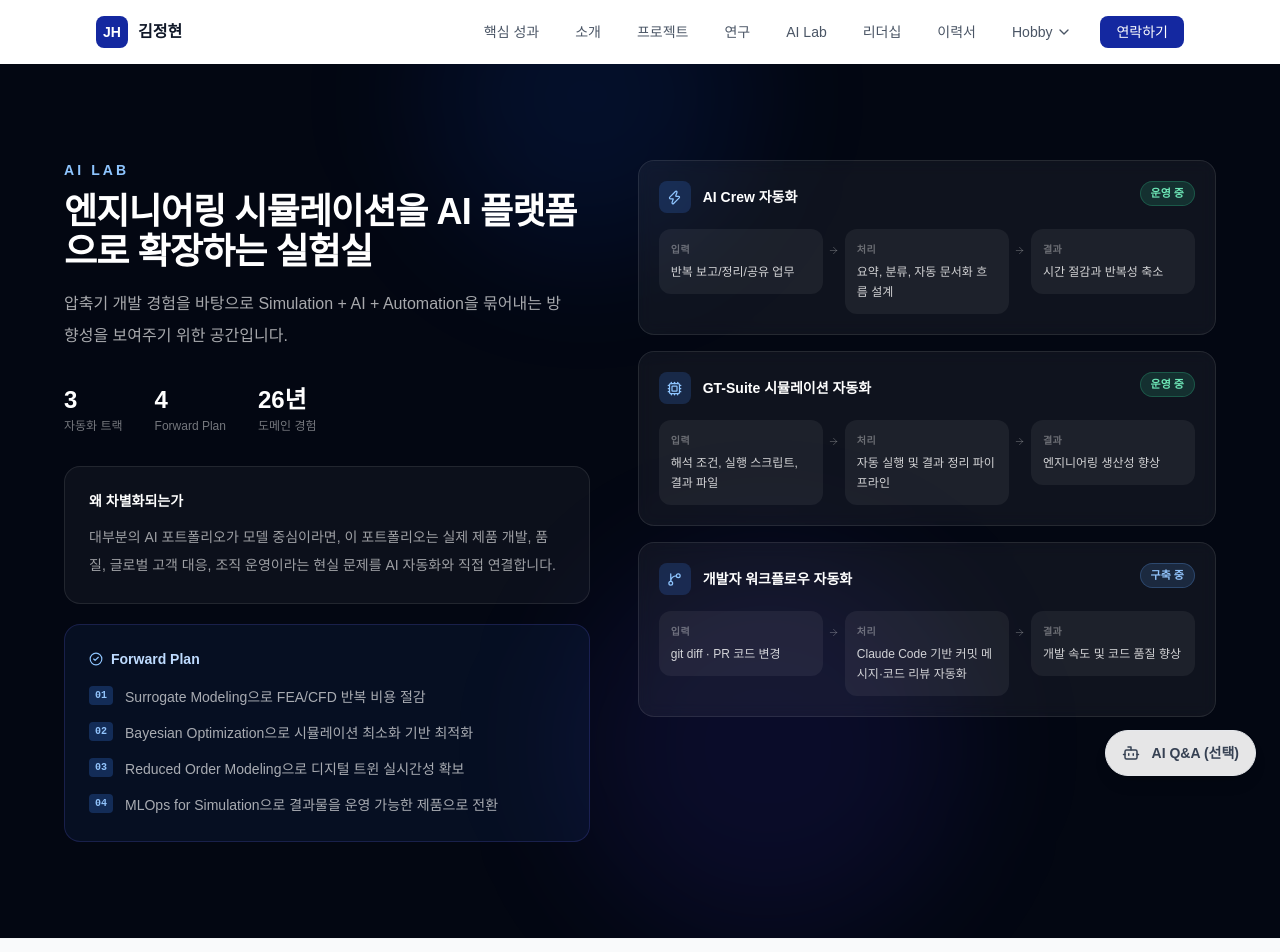
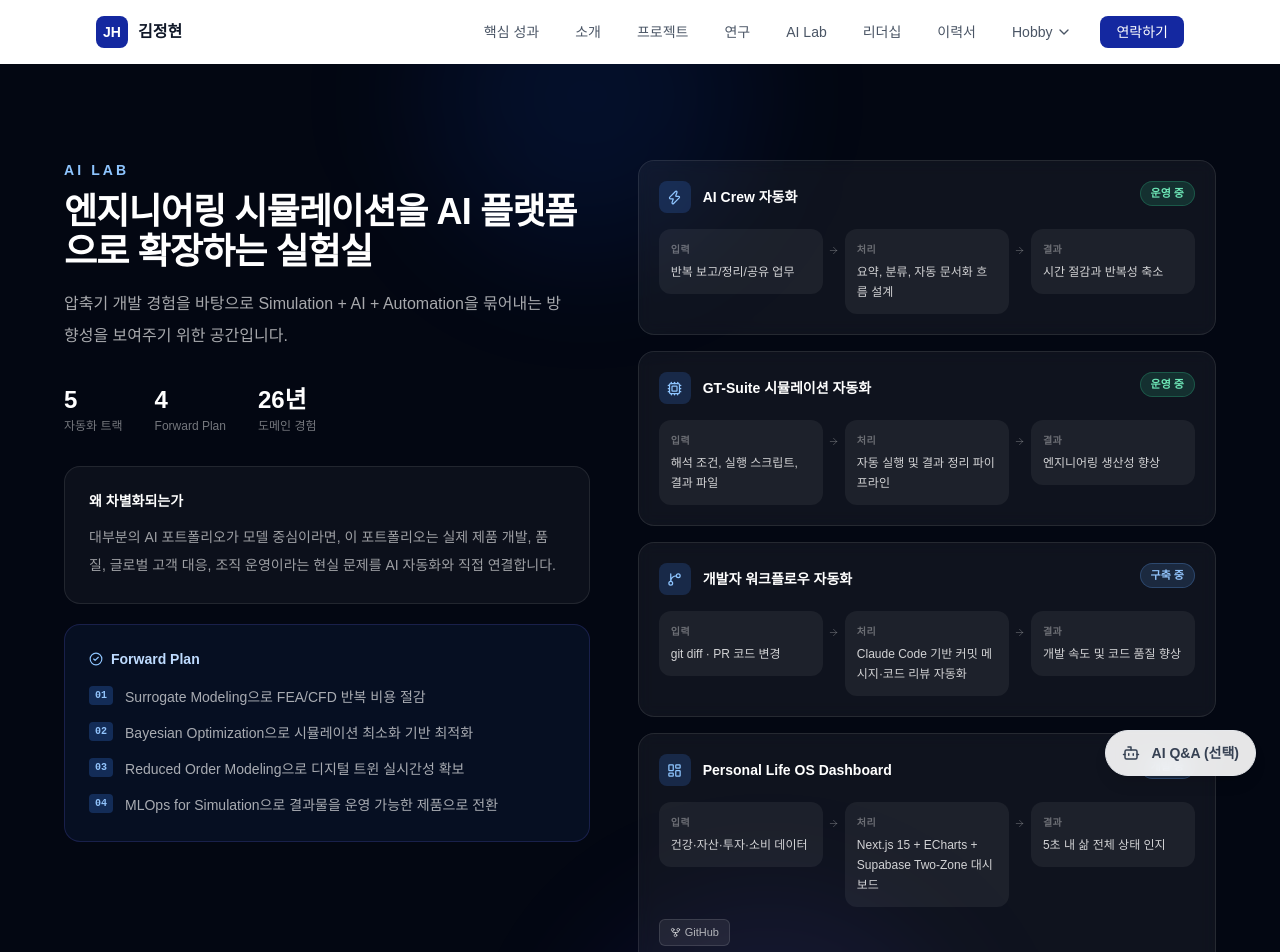
Before and after one commit to jh104kim/jh104kim.github.io, a Next.js app: page /ai-lab in a window 1280 px wide. Shown: the top 952 px of the page. Built offline with nearby package versions, Linux system fonts and the light colour scheme.

Commit message:
feat: add Life OS and pension projects

```diff
--- a/src/components/sections/AiLab.tsx
+++ b/src/components/sections/AiLab.tsx
@@ -1,7 +1,7 @@
 "use client";
 
 import SectionWrapper from "@/components/ui/SectionWrapper";
-import { Zap, Cpu, GitBranch, ArrowRight, CheckCircle2 } from "lucide-react";
+import { Zap, Cpu, GitBranch, LayoutDashboard, PieChart, ArrowRight, CheckCircle2, GitFork, ExternalLink } from "lucide-react";
 
 // ── 데이터 ─────────────────────────────────────────────────────────────────
 
@@ -12,8 +12,9 @@ type Track = {
   process: string;
   output: string;
   tag: string;
-  /** 뱃지 스타일: Tailwind 동적 클래스 대신 inline style로 처리(JIT 스캔 누락 방지) */
   tagStyle: React.CSSProperties;
+  githubUrl?: string;
+  demoUrl?: string;
 };
 
 const currentTracks: Track[] = [
@@ -56,6 +57,34 @@ const currentTracks: Track[] = [
       border: "1px solid rgba(96,165,250,0.25)",
     },
   },
+  {
+    Icon: LayoutDashboard,
+    title: "Personal Life OS Dashboard",
+    input: "건강·자산·투자·소비 데이터",
+    process: "Next.js 15 + ECharts + Supabase Two-Zone 대시보드",
+    output: "5초 내 삶 전체 상태 인지",
+    tag: "개발 중",
+    tagStyle: {
+      background: "rgba(96,165,250,0.15)",
+      color: "rgb(147,197,253)",
+      border: "1px solid rgba(96,165,250,0.25)",
+    },
+    githubUrl: "https://github.com/jh104kim/dashboard-junghyoun",
+  },
+  {
+    Icon: PieChart,
+    title: "은퇴 연금 분석 웹앱",
+    input: "9개 연금 상품 수령 데이터",
+    process: "4개 절세 시나리오 비교 + 건보료 시뮬레이터",
+    output: "세후 실수령액 최적화 전략",
+    tag: "MVP 완성",
+    tagStyle: {
+      background: "rgba(52,211,153,0.15)",
+      color: "rgb(110,231,183)",
+      border: "1px solid rgba(52,211,153,0.25)",
+    },
+    githubUrl: "https://github.com/jh104kim/pension-private-after-retirements",
+  },
 ];
 
 const roadmap = [
@@ -66,13 +95,12 @@ const roadmap = [
 ];
 
 const metrics = [
-  { v: "3", l: "자동화 트랙" },
+  { v: "5", l: "자동화 트랙" },
   { v: "4", l: "Forward Plan" },
   { v: "26년", l: "도메인 경험" },
 ];
 
 // ── 재사용 인라인 스타일 상수 ─────────────────────────────────────────────
-// bg-white/[0.xx] 소수점 임의값은 Tailwind v4 JIT에서 스캔 누락 가능 → 모두 inline style 대체
 
 const CARD_STYLE: React.CSSProperties = {
   background: "rgba(255,255,255,0.05)",
@@ -123,14 +151,25 @@ const STEP_BADGE_STYLE: React.CSSProperties = {
   marginTop: "1px",
 };
 
+const LINK_BTN_STYLE: React.CSSProperties = {
+  display: "inline-flex",
+  alignItems: "center",
+  gap: "4px",
+  padding: "3px 10px",
+  borderRadius: "6px",
+  fontSize: "11px",
+  fontWeight: 500,
+  background: "rgba(255,255,255,0.07)",
+  border: "1px solid rgba(255,255,255,0.12)",
+  color: "rgba(255,255,255,0.65)",
+  textDecoration: "none",
+  transition: "background 0.15s",
+};
+
 // ── 컴포넌트 ───────────────────────────────────────────────────────────────
 
 export default function AiLab() {
   return (
-    // ⚠️  내부 카드에 .ui-card 클래스 사용 금지.
-    //     globals.css 의 .ui-card { background: var(--card) } 가 white를 강제해
-    //     dark 섹션에서 white-on-white 버그를 유발함.
-    //     투명 배경이 필요한 모든 요소는 inline style 사용 (Tailwind v4 JIT 스캔 우회).
     <SectionWrapper
       id="ai-lab"
       className="relative overflow-hidden bg-gray-950 text-white"
@@ -195,7 +234,7 @@ export default function AiLab() {
         {/* ── 오른쪽 컬럼 — 트랙 카드 ── */}
         <div className="space-y-4">
           {currentTracks.map(
-            ({ Icon, title, input, process, output, tag, tagStyle }) => (
+            ({ Icon, title, input, process, output, tag, tagStyle, githubUrl, demoUrl }) => (
               <div key={title} className="p-5" style={CARD_STYLE}>
                 {/* 카드 헤더 */}
                 <div className="mb-4 flex items-start justify-between gap-3">
@@ -245,6 +284,24 @@ export default function AiLab() {
                     ),
                   )}
                 </div>
+
+                {/* 링크 버튼 (있을 때만) */}
+                {(githubUrl || demoUrl) && (
+                  <div className="mt-3 flex gap-2">
+                    {githubUrl && (
+                      <a href={githubUrl} target="_blank" rel="noopener noreferrer" style={LINK_BTN_STYLE}>
+                        <GitFork size={11} />
+                        GitHub
+                      </a>
+                    )}
+                    {demoUrl && (
+                      <a href={demoUrl} target="_blank" rel="noopener noreferrer" style={LINK_BTN_STYLE}>
+                        <ExternalLink size={11} />
+                        Live Demo
+                      </a>
+                    )}
+                  </div>
+                )}
               </div>
             ),
           )}
--- a/src/components/ui/ProjectCard.tsx
+++ b/src/components/ui/ProjectCard.tsx
@@ -2,6 +2,7 @@
 
 import { Project, categoryColors, categoryLabels } from "@/data/projects";
 import { HoverCardMotion } from "@/components/ui/MotionPrimitives";
+import { Lock, ExternalLink, GitFork } from "lucide-react";
 
 interface ProjectCardProps {
   project: Project;
@@ -10,15 +11,25 @@ interface ProjectCardProps {
 
 export default function ProjectCard({ project, index = 0 }: ProjectCardProps) {
   const colors = categoryColors[project.category];
+  const hasLinks = project.githubUrl || project.demoUrl;
 
   return (
     <HoverCardMotion className="ui-card flex h-full flex-col gap-4 p-6">
+      {/* 헤더: 카테고리 배지 + Private 배지 + 연도 */}
       <div className="flex items-start justify-between gap-2">
-        <span
-          className={`inline-block px-2.5 py-1 text-xs font-medium rounded-full border ${colors.bg} ${colors.text} ${colors.border}`}
-        >
-          {categoryLabels[project.category]}
-        </span>
+        <div className="flex items-center gap-2 flex-wrap">
+          <span
+            className={`inline-block px-2.5 py-1 text-xs font-medium rounded-full border ${colors.bg} ${colors.text} ${colors.border}`}
+          >
+            {categoryLabels[project.category]}
+          </span>
+          {project.isPrivate && (
+            <span className="inline-flex items-center gap-1 px-2.5 py-1 text-xs font-medium rounded-full border bg-gray-100 text-gray-500 border-gray-200">
+              <Lock size={10} />
+              Private
+            </span>
+          )}
+        </div>
         <span className="text-xs text-gray-400 shrink-0">{project.year}</span>
       </div>
 
@@ -72,6 +83,34 @@ export default function ProjectCard({ project, index = 0 }: ProjectCardProps) {
             </span>
           ))}
         </div>
+
+        {/* GitHub / Demo 링크 버튼 */}
+        {hasLinks && (
+          <div className="flex gap-2 pt-2">
+            {project.githubUrl && (
+              <a
+                href={project.githubUrl}
+                target="_blank"
+                rel="noopener noreferrer"
+                className="inline-flex items-center gap-1.5 px-3 py-1.5 text-xs font-medium rounded-lg border border-gray-200 bg-white text-gray-600 hover:bg-gray-50 hover:border-gray-300 transition-colors"
+              >
+                <GitFork size={12} />
+                GitHub
+              </a>
+            )}
+            {project.demoUrl && (
+              <a
+                href={project.demoUrl}
+                target="_blank"
+                rel="noopener noreferrer"
+                className="inline-flex items-center gap-1.5 px-3 py-1.5 text-xs font-medium rounded-lg border border-[#1428a0]/20 bg-[#1428a0]/5 text-[#1428a0] hover:bg-[#1428a0]/10 transition-colors"
+              >
+                <ExternalLink size={12} />
+                Live Demo
+              </a>
+            )}
+          </div>
+        )}
       </div>
 
       <span className="sr-only">index: {index}</span>
--- a/src/data/portfolio-context.ts
+++ b/src/data/portfolio-context.ts
@@ -25,6 +25,8 @@ export const portfolioKnowledge = {
 		"R600a BLDC 최초 개발 (기여도 100%)",
 		"일본 Sales 360억 달성",
 		"GT-Suite 자동화 및 AI 업무자동화",
+		"Personal Life OS Dashboard — Next.js 15 + ECharts + Supabase 기반 개인 운영체계. 건강·자산·투자·소비·연금·세금을 Two-Zone 단일 화면으로 통합. Supabase RLS 기반 데이터 보안. GitHub: https://github.com/jh104kim/dashboard-junghyoun (Private 앱)",
+		"은퇴 연금 분석 웹앱 — Vite + React 18 + Recharts + Cloudflare Workers AI. 9개 연금 상품 × 55~90세 현금흐름 분석. IRP 분산 수령·국민연금 지연 수령 등 4개 절세 시나리오 비교. 건보료 슬라이더 시뮬레이터 탑재. GitHub: https://github.com/jh104kim/pension-private-after-retirements",
 	],
 	research: [
 		"FSI for valve dynamics",
@@ -34,6 +36,8 @@ export const portfolioKnowledge = {
 	ai_lab: [
 		"반복 보고/정리 업무 자동화",
 		"GT-Suite 실행/결과 정리 자동화",
+		"Personal Life OS Dashboard — Samsung Galaxy 기반 건강·자산 통합 대시보드 (Next.js 15, Supabase)",
+		"은퇴 연금 분석 웹앱 — 절세 시나리오 시뮬레이터 + AI 챗봇 (Vite, Cloudflare Workers AI)",
 		"Simulation + AI + Automation 융합 방향",
 	],
 	contact: {
@@ -60,6 +64,22 @@ export const portfolioContext = `당신은 김정현의 포트폴리오 AI 어
 4. C&M 품질그룹장 (2019~2021) — 내외부 품질 안정화
 5. C&M 개발그룹장 (2021~2023) — 신모델 개발 및 외판 확대
 6. AI Crew Leader (2024~ 현재) — GT-Suite 자동화 + AI 업무자동화 추진
+
+## 개인 AI 프로젝트 (2026)
+
+### Personal Life OS Dashboard
+- GitHub: https://github.com/jh104kim/dashboard-junghyoun
+- 기술: Next.js 15, React 19, TypeScript, ECharts, Supabase, Tailwind CSS
+- 설명: Samsung Galaxy 기반 개인 운영체계(Life OS). 건강(Samsung Health), 자산, 투자, 소비, 연금, 세금을 Two-Zone 단일 화면으로 통합.
+- 특징: Supabase RLS 기반 데이터 보안, CSV fallback → Supabase 3단계 데이터 추상화, 5초 내 상태 인지 목표
+- 접근: Private 앱 (Supabase 인증 필요), GitHub 레포 공개
+
+### 은퇴 연금 분석 웹앱
+- GitHub: https://github.com/jh104kim/pension-private-after-retirements
+- 기술: Vite, React 18, Recharts, Cloudflare Pages, Workers AI (Llama 3.1 8B), Tailwind CSS
+- 설명: 1973년생 57세 은퇴 예정자의 9개 연금 상품 × 55~90세 현금흐름 분석 앱 (MVP 완성)
+- 기능: 4개 절세 시나리오 비교 (IRP 분산·국민연금 지연 수령 등), 건보료 슬라이더 시뮬레이터, AI 챗봇 탑재
+- 접근: Cloudflare Pages 배포 (공개)
 
 ## 기술 스킬
 - AI 도구: ChatGPT★★★★★, Grok★★★★, Midjourney★★★★
--- a/src/data/projects.ts
+++ b/src/data/projects.ts
@@ -14,6 +14,9 @@ export type Project = {
   category: "engineering" | "leadership" | "ai" | "quality";
   highlight: string;
   year: string;
+  demoUrl?: string;
+  githubUrl?: string;
+  isPrivate?: boolean;
 };
 
 export const projects: Project[] = [
@@ -150,6 +153,47 @@ export const projects: Project[] = [
     highlight: "✔ AI Crew 자동화 추진",
     year: "2024",
   },
+  {
+    id: "life-os-dashboard",
+    title: "Personal Life OS Dashboard",
+    titleEn: "Personal Life OS Dashboard",
+    achievement: "건강·자산·투자·소비를 하나의 화면에서 5초 내 파악",
+    challenge:
+      "Samsung Galaxy 기반 개인 데이터를 Supabase RLS로 안전하게 통합 관리하면서, 스크롤 없는 단일 뷰포트에 모든 핵심 지표를 담아야 했습니다.",
+    description:
+      "Next.js 15 + ECharts + Supabase 기반 개인 운영체계(Life OS). 건강(Samsung Health), 자산, 투자, 소비, 연금, 세금을 Two-Zone 대시보드로 통합. CSV fallback → Supabase 3단계 데이터 추상화 설계.",
+    role: "설계 / 구현",
+    contribution: 100,
+    startDate: "2026.05",
+    endDate: "현재",
+    impact: "Life OS 단일 화면 — 5초 상태 인지",
+    technologies: ["Next.js 15", "React 19", "ECharts", "Supabase", "TypeScript", "Tailwind"],
+    category: "ai",
+    highlight: "✔ Personal Life OS 구축",
+    year: "2026",
+    githubUrl: "https://github.com/jh104kim/dashboard-junghyoun",
+    isPrivate: true,
+  },
+  {
+    id: "pension-analyzer",
+    title: "은퇴 연금 분석 웹앱",
+    titleEn: "Retirement Pension Analyzer",
+    achievement: "9개 연금 상품 × 55~90세 절세 시나리오 통합 분석",
+    challenge:
+      "세금·건보료 계산 로직과 4개 절세 시나리오를 단일 뷰포트에서 실시간 비교하고, AI 챗봇으로 결과를 자연어로 해석할 수 있게 해야 했습니다.",
+    description:
+      "Vite + React 18 + Recharts 기반 은퇴 후 연금 수령 전략 분석 앱 (MVP 완성). IRP 분산 수령·국민연금 지연 수령 등 4개 시나리오 비교, 건보료 슬라이더 시뮬레이터, Cloudflare Workers AI 챗봇 탑재.",
+    role: "설계 / 구현",
+    contribution: 100,
+    startDate: "2026.06",
+    endDate: "현재",
+    impact: "연금 절세 시나리오 즉시 비교 가능",
+    technologies: ["Vite", "React 18", "Recharts", "Cloudflare Pages", "Workers AI", "Tailwind"],
+    category: "ai",
+    highlight: "✔ 연금 절세 시뮬레이터",
+    year: "2026",
+    githubUrl: "https://github.com/jh104kim/pension-private-after-retirements",
+  },
 ];
 
 export const categoryLabels: Record<Project["category"], string> = {
```
